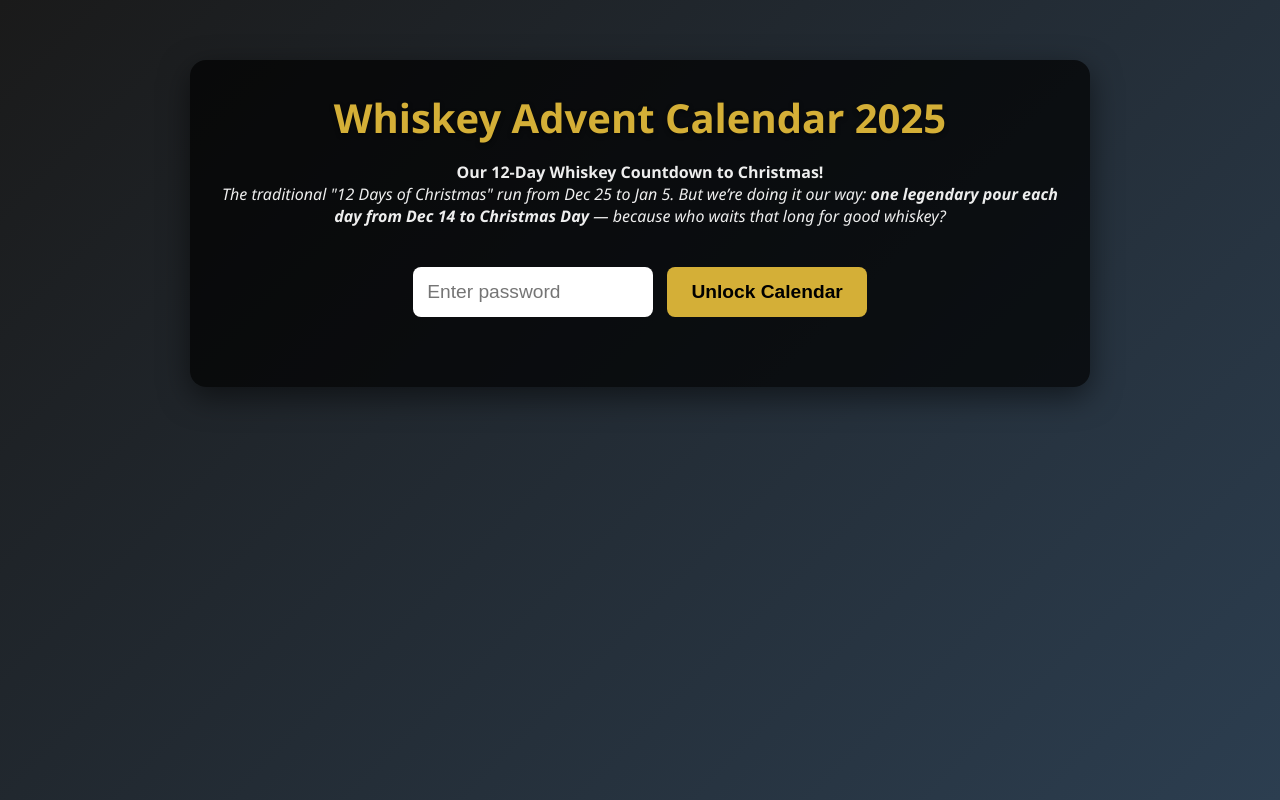
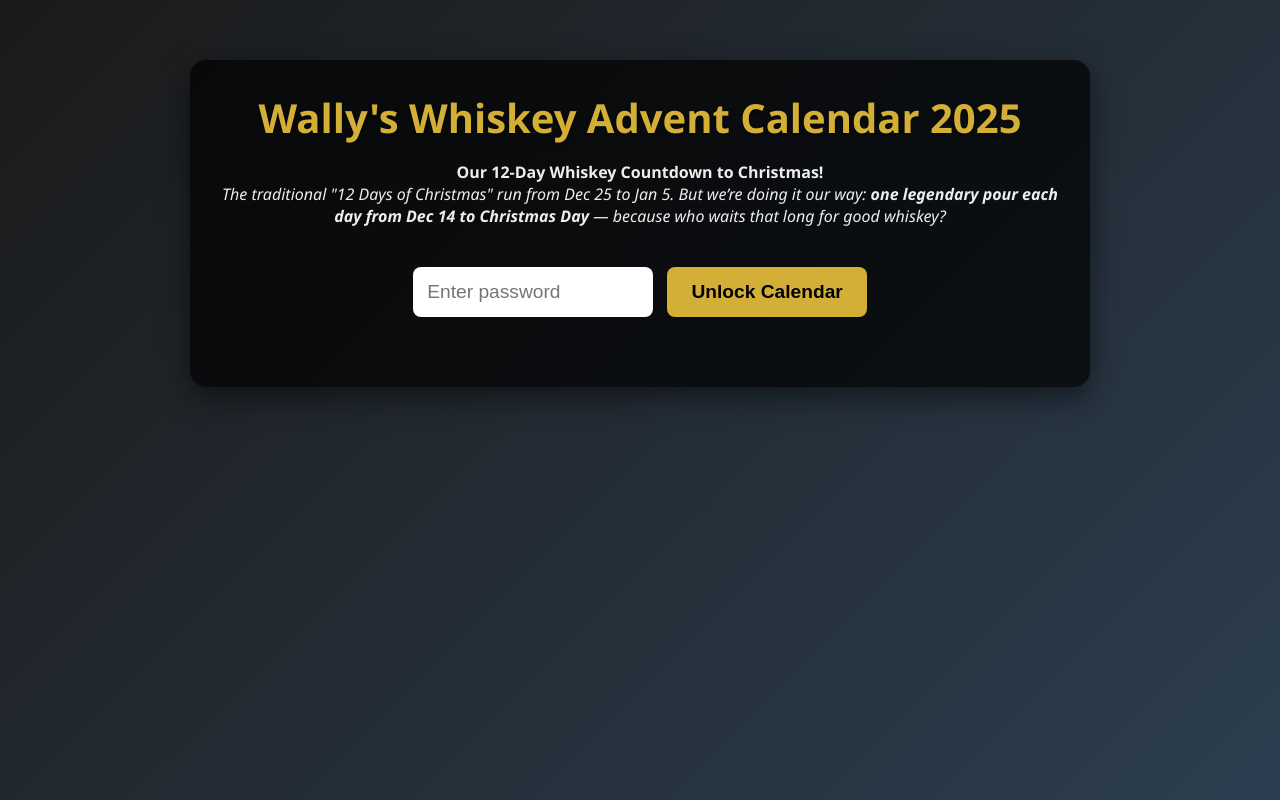
Before and after one commit to whistlepig77/whiskey-advent-2025, a plain HTML site: page index.html in a window 1280 px wide. Drawn offline with Linux system fonts and the light colour scheme.

Commit message:
Update index.html

```diff
--- a/index.html
+++ b/index.html
@@ -9,7 +9,7 @@
 <body>
   <div class="container">
     <header>
-      <h1>Whiskey Advent Calendar 2025</h1>
+      <h1>Wally's Whiskey Advent Calendar 2025</h1>
       <p><strong>Our 12-Day Whiskey Countdown to Christmas!</strong><br>
       <em>The traditional "12 Days of Christmas" run from Dec 25 to Jan 5. But we’re doing it our way: <strong>one legendary pour each day from Dec 14 to Christmas Day</strong> — because who waits that long for good whiskey?</em></p>
     </header>
```
